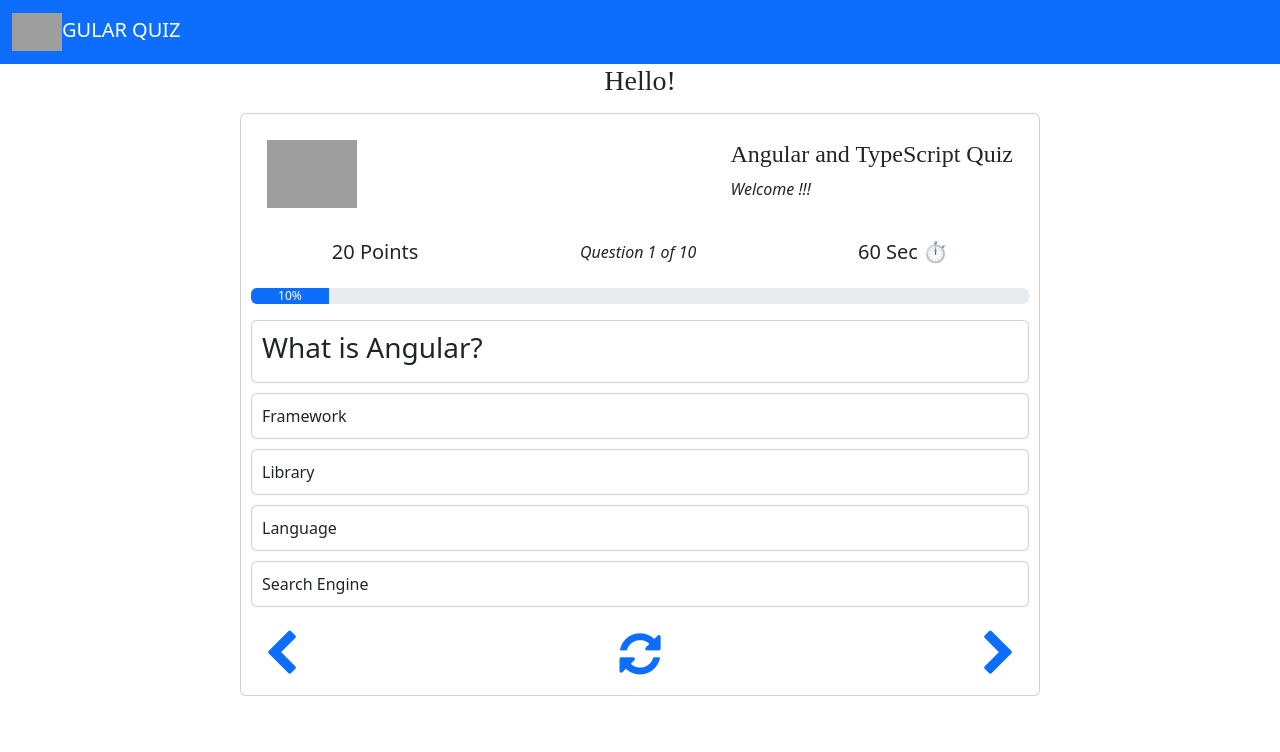
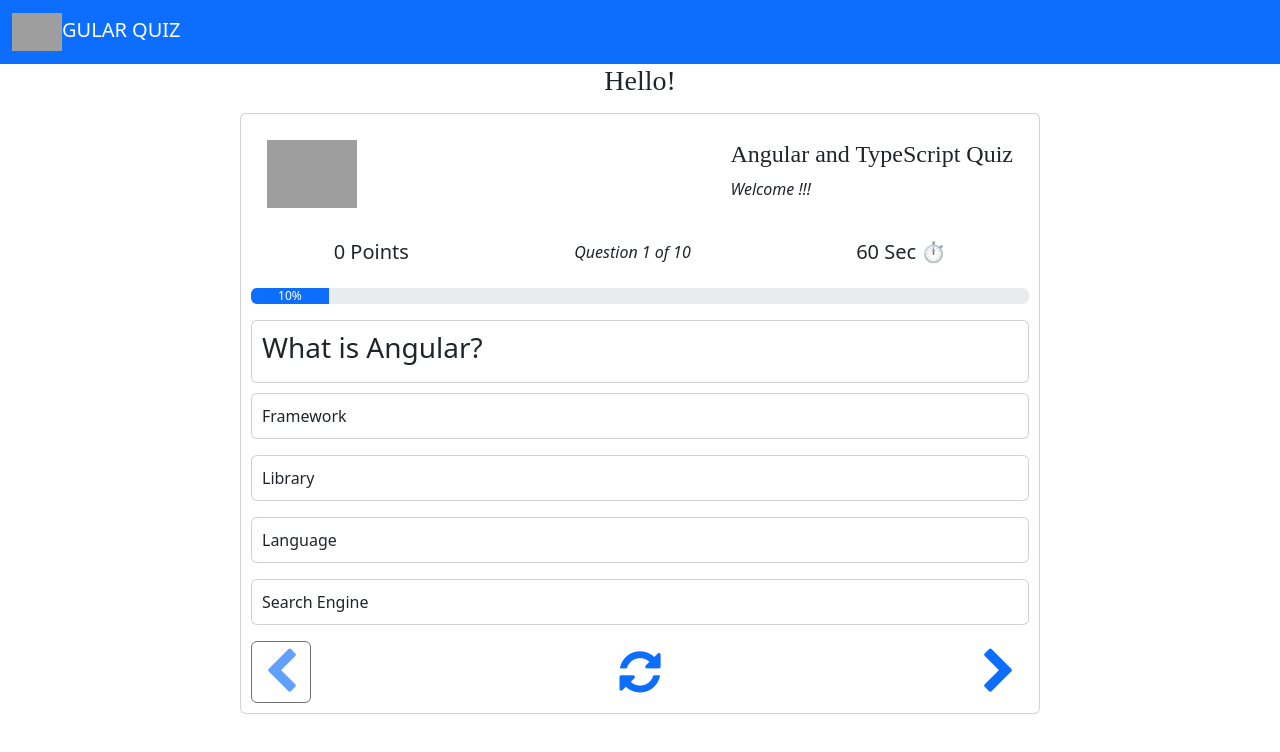
Before and after one commit to hemantrk2122/quizapp, an Angular app: page /question in a window 1280 px wide. Shown: the top 752 px of the page. Built offline with nearby package versions, Linux system fonts and the light colour scheme; grey boxes are pictures that could not be loaded.

Commit message:
Points calculation done.

```diff
--- a/src/app/question/question.component.html
+++ b/src/app/question/question.component.html
@@ -14,13 +14,15 @@
         </div>
         <div class="d-flex justify-content-around py-3">
             <div class="score">
-                <h5>20 Points</h5>
+                <h5>{{points}} Points</h5>
             </div>
             <div class="question-remaining">
-                <span style="font-style: italic;">Question 1 of 10</span>
+                <span style="font-style: italic;">Question {{currentQuestion+1}}
+                    of
+                    {{questionList.length}}</span>
             </div>
             <div class="timer">
-                <h5>60 Sec ⏱️</h5>
+                <h5>{{counter}} Sec ⏱️</h5>
             </div>
         </div>
         <div class="progress mb-3" role="progressbar" aria-label="Example with
@@ -30,39 +32,29 @@
         </div>
         <div class="question">
             <div class="card">
-                <h3>What is Angular?</h3>
+                <h3>{{questionList[currentQuestion]?.questionText}}</h3>
             </div>
         </div>
         <div class="options">
-            <ol>
-                <li>
+            <ol *ngFor="let option of questionList[currentQuestion]?.options">
+                <li (click)="answer(currentQuestion+1, option)">
                     <div class="card">
-                        Framework
-                    </div>
-                </li>
-                <li>
-                    <div class="card">
-                        Library
-                    </div>
-                </li>
-                <li>
-                    <div class="card">
-                        Language
-                    </div>
-                </li>
-                <li>
-                    <div class="card">
-                        Search Engine
+                        {{option.text}}
                     </div>
                 </li>
             </ol>
         </div>
         <div class="d-flex justify-content-between">
-            <button class="btn"><i class="fa text-primary fa-chevron-left fa-3x"
+            <button class="btn" (click)="prevQuestion()"
+                [disabled]="currentQuestion<=0"><i
+                    class="fa
+                    text-primary fa-chevron-left fa-3x"
                     aria-hidden="true"></i></button>
             <button class="btn"><i class="fa text-primary fa-refresh fa-3x"
                     aria-hidden="true"></i></button>
-            <button class="btn"><i class="fa text-primary fa-chevron-right
+            <button class="btn" (click)="nextQuestion()"
+                [disabled]="currentQuestion>=questionList.length-1"><i class="fa
+                    text-primary fa-chevron-right
                     fa-3x"
                     aria-hidden="true"></i></button>
         </div>
--- a/src/app/question/question.component.ts
+++ b/src/app/question/question.component.ts
@@ -10,6 +10,12 @@
 export class QuestionComponent implements OnInit {
   user: any;
   public name : string = "";
+  public questionList : any = [];
+  public currentQuestion :number = 0;
+  public points: number = 0;
+  counter = 60;
+  public correctAnswer: number = 0;
+  public incorrectAnswer: number = 0;
   constructor(
     private router: ActivatedRoute,
     private qs: QuestionService
@@ -21,6 +27,30 @@
     this.getAllQuestions();
   }
   getAllQuestions(){
-    this.qs.getQuestionJson().subscribe(res=>{});
+    this.qs.getQuestionJson().subscribe(res=>{
+      this.questionList = res.questions;
+      console.log(this.questionList);
+    });
+  }
+  nextQuestion(){
+    this.currentQuestion += 1;
+  }
+  prevQuestion(){
+    this.currentQuestion -= 1;
+  }
+  answer(questionNumber:any, option:any){
+    if(this.correctAnswer+this.incorrectAnswer != this.questionList.length){
+      if(option.correct){
+        this.points+=4;
+        this.correctAnswer++;
+        if(this.currentQuestion<this.questionList.length-1)
+        this.currentQuestion++;
+      }else{
+        this.points-=1;
+        this.incorrectAnswer++;
+        if(this.currentQuestion<this.questionList.length-1)
+        this.currentQuestion++;
+      }
+    }
   }
 }
```
